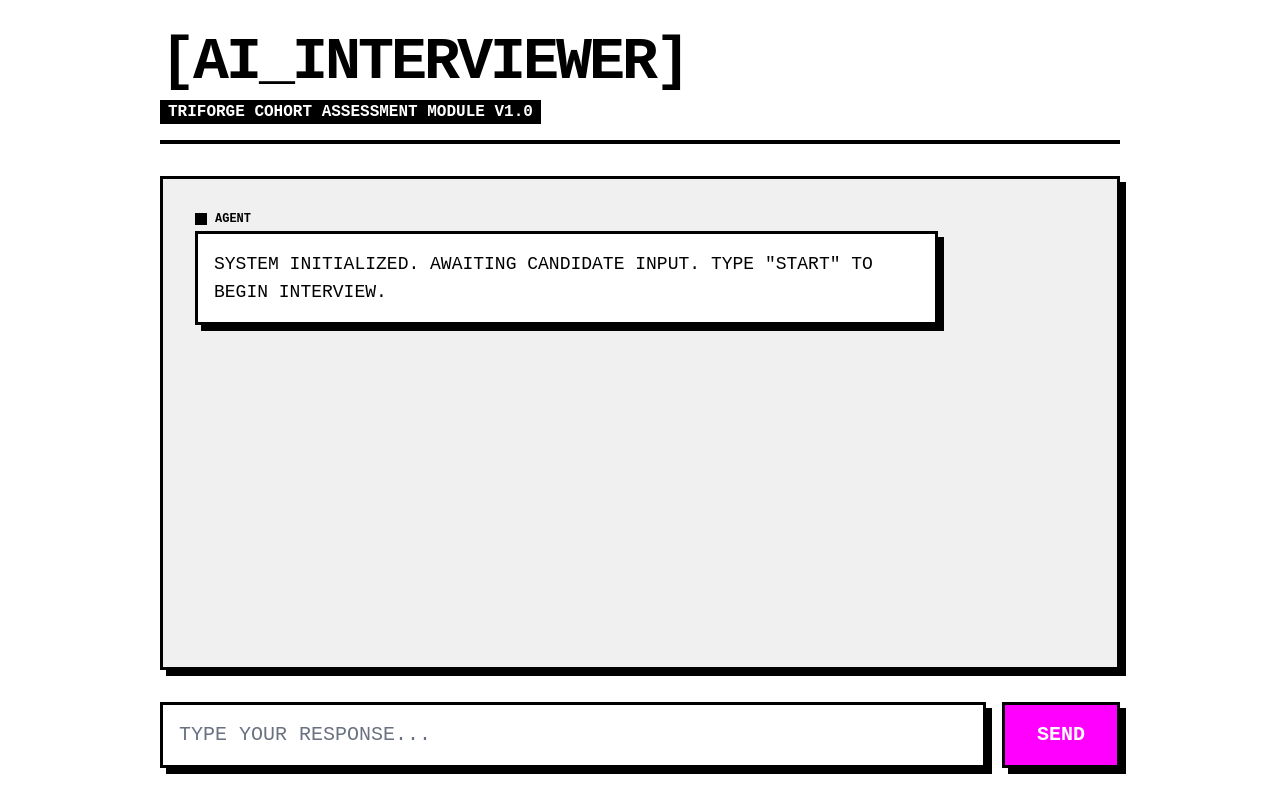
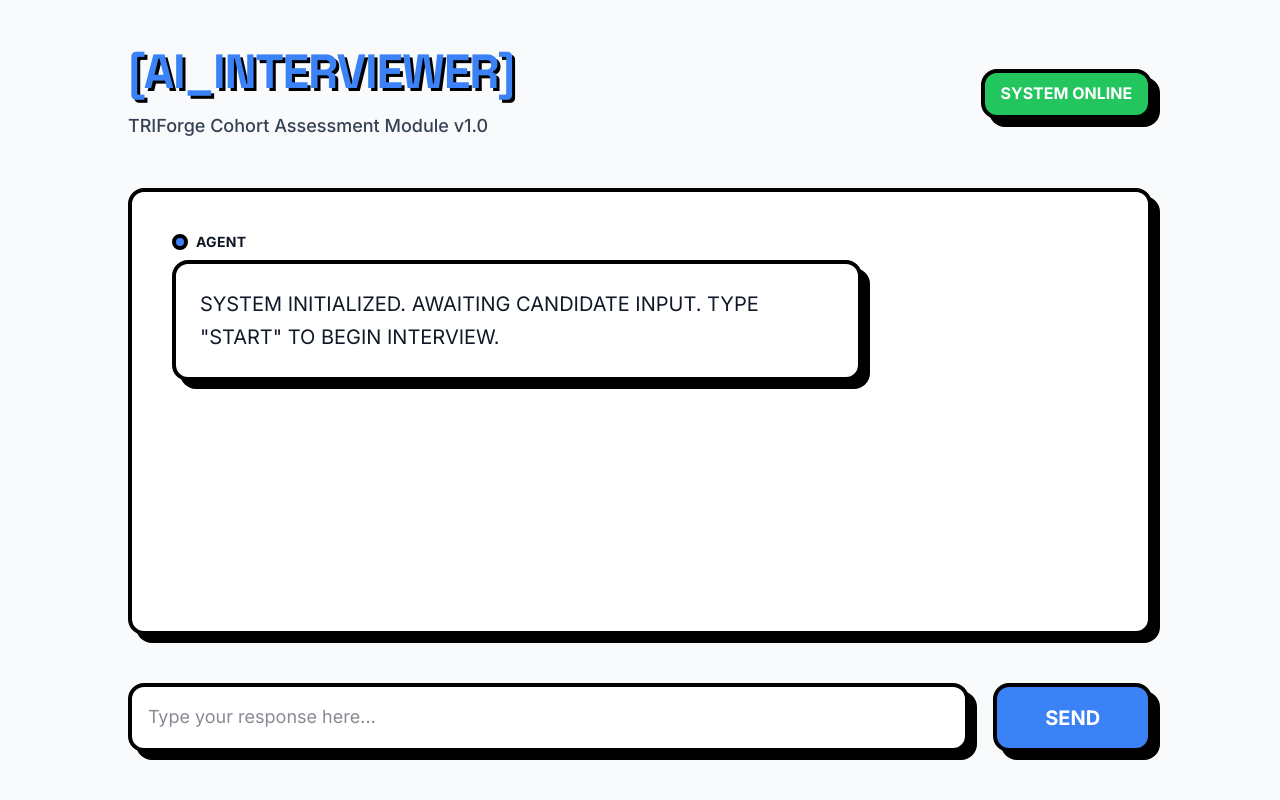
Before and after one commit to Suyash2527/TRIForge-Interview-Agent, a Next.js app: page / in a window 1280 px wide. Built offline with nearby package versions, Linux system fonts and the light colour scheme.

Commit message:
feat: Neo Brutalist redesign

```diff
--- a/src/app/globals.css
+++ b/src/app/globals.css
@@ -1,57 +1,96 @@
 @import "tailwindcss";
 
 @theme {
-  --font-mono: 'Courier New', Courier, monospace;
+  --font-inter: var(--font-inter), sans-serif;
+  --font-space-grotesk: var(--font-space-grotesk), sans-serif;
 }
 
 @layer base {
   :root {
-    --background: #ffffff;
-    --foreground: #000000;
-    --accent: #ff00ff;
-    --accent-secondary: #00ff00;
+    --bg-color: #F8FAFC;
+    --surface: #FFFFFF;
+    --primary: #3B82F6;
+    --secondary: #8B5CF6;
+    --accent: #22D3EE;
+    --success: #22C55E;
+    --warning: #F59E0B;
+    --error: #EF4444;
+    --text-color: #111827;
+    --border-color: #000000;
   }
 
   body {
-    background-color: var(--background);
-    color: var(--foreground);
-    font-family: var(--font-mono);
-    line-height: 1.5;
+    background-color: var(--bg-color);
+    color: var(--text-color);
+    font-family: var(--font-inter);
+    line-height: 1.6;
     margin: 0;
     padding: 0;
   }
 
-  /* Brutalist Utilities */
-  .brutal-border {
-    border: 3px solid #000;
+  h1, h2, h3, h4, h5, h6 {
+    font-family: var(--font-space-grotesk);
+    color: var(--text-color);
   }
 
-  .brutal-shadow {
-    box-shadow: 6px 6px 0px 0px #000;
-    transition: transform 0.1s, box-shadow 0.1s;
+  /* Neo Brutalist Utilities */
+  .neo-border {
+    border: 4px solid var(--border-color);
+    border-radius: 16px;
   }
 
-  .brutal-shadow:active {
-    transform: translate(3px, 3px);
-    box-shadow: 3px 3px 0px 0px #000;
+  .neo-shadow {
+    box-shadow: 8px 8px 0px 0px var(--border-color);
+    transition: transform 200ms ease, box-shadow 200ms ease;
   }
 
-  .brutal-shadow-static {
-    box-shadow: 6px 6px 0px 0px #000;
+  .neo-shadow-static {
+    box-shadow: 8px 8px 0px 0px var(--border-color);
   }
 
-  .brutal-button {
-    background-color: var(--accent);
+  .neo-interactive:hover {
+    transform: translate(-4px, -4px);
+    box-shadow: 12px 12px 0px 0px var(--border-color);
+  }
+
+  .neo-interactive:active {
+    transform: translate(2px, 2px);
+    box-shadow: 6px 6px 0px 0px var(--border-color);
+  }
+
+  .neo-button {
+    background-color: var(--primary);
     color: #fff;
-    text-transform: uppercase;
-    font-weight: bold;
-    padding: 10px 20px;
-    border: 3px solid #000;
+    font-weight: 700;
+    padding: 12px 24px;
     cursor: pointer;
   }
 
-  .brutal-button:hover {
-    background-color: #000;
-    color: var(--accent);
+  .neo-input {
+    background-color: var(--surface);
+    color: var(--text-color);
+    padding: 16px;
+    font-size: 1.125rem;
+    outline: none;
+    transition: box-shadow 200ms ease;
+  }
+
+  .neo-input:focus {
+    /* Primary blue focus ring on top of the black border */
+    box-shadow: 0 0 0 4px var(--primary);
+  }
+
+  /* Message specific colors */
+  .msg-agent {
+    background-color: var(--surface);
+  }
+
+  .msg-candidate {
+    background-color: var(--accent); /* Light cyan */
+  }
+
+  .msg-system {
+    background-color: var(--secondary); /* Violet */
+    color: white;
   }
 }
--- a/src/app/layout.tsx
+++ b/src/app/layout.tsx
@@ -1,27 +1,27 @@
 import type { Metadata } from "next";
-import { Geist, Geist_Mono } from "next/font/google";
+import { Inter, Space_Grotesk } from "next/font/google";
 import "./globals.css";
 
-const geistSans = Geist({
-  variable: "--font-geist-sans",
+const inter = Inter({
+  variable: "--font-inter",
   subsets: ["latin"],
 });
 
-const geistMono = Geist_Mono({
-  variable: "--font-geist-mono",
+const spaceGrotesk = Space_Grotesk({
+  variable: "--font-space-grotesk",
   subsets: ["latin"],
 });
 
 export const metadata: Metadata = {
-  title: "Create Next App",
-  description: "Generated by create next app",
+  title: "AI Interviewer",
+  description: "TRIForge Cohort Assessment Module",
 };
 
-export default function RootLayout({ children }: LayoutProps<"/">) {
+export default function RootLayout({ children }: { children: React.ReactNode }) {
   return (
     <html
       lang="en"
-      className={`${geistSans.variable} ${geistMono.variable} h-full antialiased`}
+      className={`${inter.variable} ${spaceGrotesk.variable} h-full antialiased`}
     >
       <body className="min-h-full flex flex-col">{children}</body>
     </html>
--- a/src/app/page.tsx
+++ b/src/app/page.tsx
@@ -53,37 +53,42 @@ export default function Home() {
   };
 
   return (
-    <div className="min-h-screen bg-white p-4 md:p-8 flex flex-col font-mono max-w-5xl mx-auto">
+    <div className="min-h-screen bg-[var(--bg-color)] p-6 md:p-12 flex flex-col max-w-6xl mx-auto">
 
-      <header className="mb-8 border-b-4 border-black pb-4">
-        <h1 className="text-4xl md:text-6xl font-black uppercase tracking-tighter">
-          [AI_INTERVIEWER]
-        </h1>
-        <p className="bg-black text-white inline-block px-2 mt-2 font-bold uppercase">
-          TRIForge Cohort Assessment Module v1.0
-        </p>
+      <header className="mb-12 flex items-center justify-between">
+        <div>
+          <h1 className="text-4xl md:text-5xl font-extrabold uppercase tracking-tight text-[var(--primary)]" style={{textShadow: '3px 3px 0px #000'}}>
+            [AI_INTERVIEWER]
+          </h1>
+          <p className="mt-4 text-lg font-medium text-gray-700">
+            TRIForge Cohort Assessment Module v1.0
+          </p>
+        </div>
+        <div className="hidden md:block neo-border neo-shadow-static bg-[var(--success)] px-4 py-2 text-white font-bold uppercase">
+          System Online
+        </div>
       </header>
 
-      <main className="flex-1 flex flex-col brutal-border brutal-shadow-static bg-[#f0f0f0] p-4 md:p-8 mb-8 overflow-hidden h-[60vh]">
-        <div className="flex-1 overflow-y-auto flex flex-col gap-6 pr-4">
+      <main className="flex-1 flex flex-col neo-border neo-shadow-static bg-white p-6 md:p-10 mb-12 overflow-hidden h-[60vh]">
+        <div className="flex-1 overflow-y-auto flex flex-col gap-8 pr-4">
           {messages.map((m, idx) => (
             <div
               key={idx}
-              className={`max-w-[85%] ${m.role === 'candidate' ? 'self-end' : 'self-start'}`}
+              className={`max-w-[85%] md:max-w-[75%] ${m.role === 'candidate' ? 'self-end' : 'self-start'}`}
             >
-              <div className="text-xs font-bold uppercase mb-1 flex items-center gap-2">
-                {m.role === 'agent' && <span className="w-3 h-3 bg-black inline-block rounded-none" />}
-                {m.role === 'candidate' && <span className="w-3 h-3 bg-[#00ff00] brutal-border inline-block" />}
-                {m.role === 'system' && <span className="w-3 h-3 bg-[#ff00ff] inline-block brutal-border" />}
+              <div className="text-sm font-bold uppercase mb-2 flex items-center gap-2 tracking-wide">
+                {m.role === 'agent' && <span className="w-4 h-4 bg-[var(--primary)] neo-border inline-block rounded-full" />}
+                {m.role === 'candidate' && <span className="w-4 h-4 bg-[var(--accent)] neo-border inline-block rounded-full" />}
+                {m.role === 'system' && <span className="w-4 h-4 bg-[var(--secondary)] neo-border inline-block rounded-full" />}
                 {m.role}
               </div>
               <div
-                className={`p-4 brutal-border text-lg ${
+                className={`p-6 neo-border neo-shadow-static text-lg md:text-xl leading-relaxed ${
                   m.role === 'candidate'
-                    ? 'bg-[#00ff00] text-black brutal-shadow'
+                    ? 'msg-candidate'
                     : m.role === 'system'
-                    ? 'bg-[#ff00ff] text-white font-bold'
-                    : 'bg-white text-black brutal-shadow-static'
+                    ? 'msg-system'
+                    : 'msg-agent'
                 }`}
               >
                 {m.content}
@@ -91,10 +96,13 @@ export default function Home() {
             </div>
           ))}
           {loading && (
-            <div className="self-start max-w-[85%]">
-              <div className="text-xs font-bold uppercase mb-1">agent</div>
-              <div className="p-4 brutal-border bg-white text-black text-lg animate-pulse">
-                PROCESSING...
+            <div className="self-start max-w-[85%] md:max-w-[75%]">
+              <div className="text-sm font-bold uppercase mb-2 flex items-center gap-2 tracking-wide">
+                <span className="w-4 h-4 bg-[var(--primary)] neo-border inline-block rounded-full" />
+                agent
+              </div>
+              <div className="p-6 neo-border neo-shadow-static msg-agent text-lg md:text-xl animate-pulse">
+                Processing input...
               </div>
             </div>
           )}
@@ -103,19 +111,19 @@ export default function Home() {
       </main>
 
       <footer className="mt-auto">
-        <form onSubmit={handleSubmit} className="flex gap-4">
+        <form onSubmit={handleSubmit} className="flex flex-col md:flex-row gap-6">
           <input
             type="text"
             value={input}
             onChange={(e) => setInput(e.target.value)}
             disabled={loading}
-            placeholder="TYPE YOUR RESPONSE..."
-            className="flex-1 p-4 brutal-border brutal-shadow text-xl uppercase placeholder:text-gray-500 focus:outline-none focus:ring-4 focus:ring-[#ff00ff]"
+            placeholder="Type your response here..."
+            className="flex-1 neo-input neo-border neo-shadow neo-interactive disabled:opacity-50"
           />
           <button
             type="submit"
             disabled={loading}
-            className="brutal-button brutal-shadow text-xl px-8 disabled:opacity-50"
+            className="neo-button neo-border neo-shadow neo-interactive text-xl px-12 py-4 disabled:opacity-50"
           >
             SEND
           </button>
```
